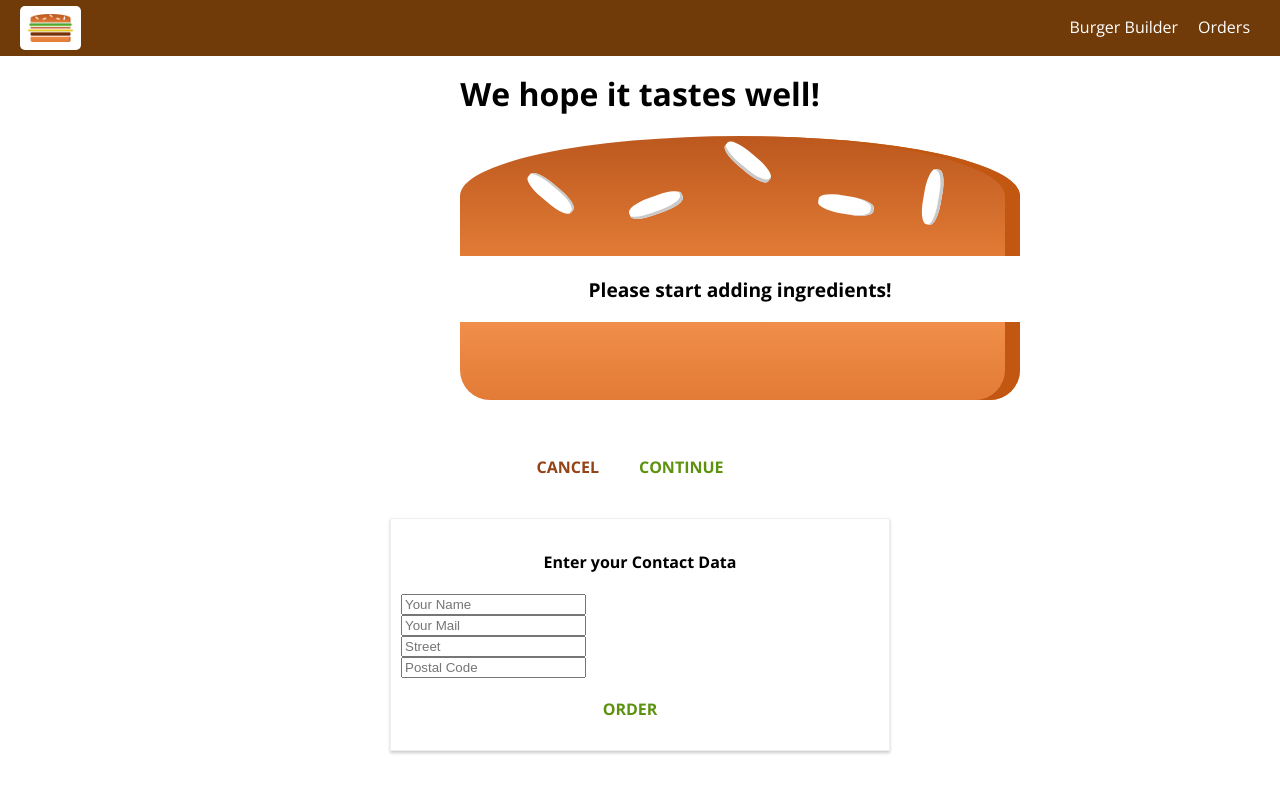
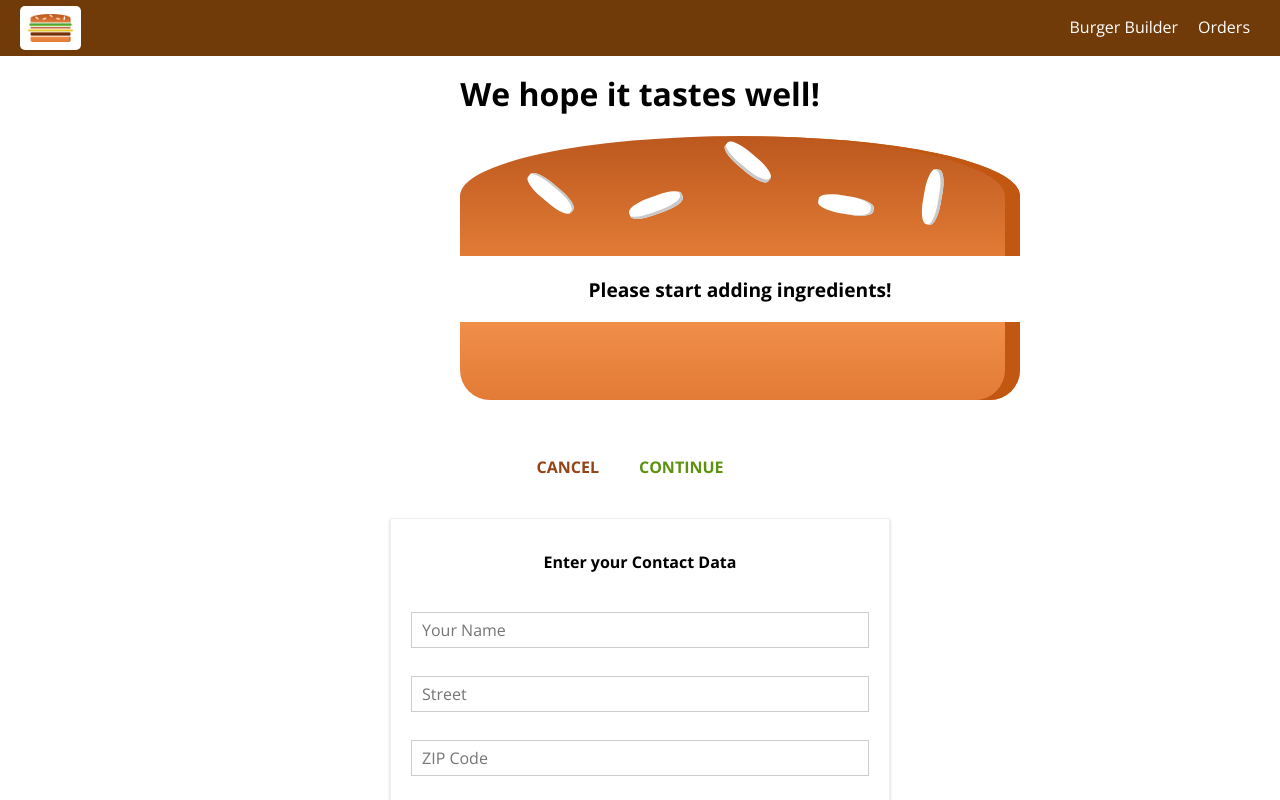
Before and after one commit to mpnri/Burger-builder, a React (Create React App) app: page /checkout in a window 1280 px wide. Both pictures are taken after a click on the button "CONTINUE". Shown: the top 800 px of the page. Built offline with nearby package versions, Linux system fonts and the light colour scheme.

Commit message:
Add Input Add validation to ContactData ------- Add Redux + Change state in BurgerBuilder & Checkout & ContactData + Fix others

```diff
--- a/package.json
+++ b/package.json
@@ -11,8 +11,10 @@
     "react": "^17.0.2",
     "react-dom": "^17.0.2",
     "react-fade-in": "^2.0.1",
+    "react-redux": "^7.2.6",
     "react-router-dom": "^5.0.1",
     "react-scripts": "5.0.0",
+    "redux": "^4.1.2",
     "web-vitals": "^2.1.4"
   },
   "scripts": {
--- a/src/components/UI/Button/Button.js
+++ b/src/components/UI/Button/Button.js
@@ -3,6 +3,7 @@ import PropTypes from 'prop-types'
 
 const Button = props => (
     <button
+        disabled={props.disabled}
         className={[styles.Button, styles[props.btnType]].join(' ')}
         onClick={props.clicked}>
         {props.children}
--- a/src/components/UI/Button/Button.module.css
+++ b/src/components/UI/Button/Button.module.css
@@ -15,6 +15,11 @@
     padding-left: 0;
 }
 
+.Button:disabled {
+    color: #ccc;
+    cursor: not-allowed;
+}
+
 .Success {
     color: #5C9210;
 }
--- /dev/null
+++ b/src/components/UI/Input/Input.js
@@ -0,0 +1,70 @@
+import styles from "./Input.module.css";
+import PropTypes from "prop-types";
+
+const Input = (props) => {
+  let inputElement = null;
+  const inputClasses = [styles.InputElement];
+
+  if (props.touched && props.invalid) {
+    inputClasses.push(styles.Invalid);
+  }
+  console.log(inputClasses);
+  switch (props.elementType) {
+    case "input":
+      inputElement = (
+        <input
+          className={inputClasses.join(' ')}
+          {...props.elementConfig}
+          value={props.value}
+          onChange={props.changed}
+        />
+      );
+      break;
+    case "textarea":
+      inputElement = (
+        <textarea
+          className={inputClasses.join(' ')}
+          {...props.elementConfig}
+          value={props.value}
+          onChange={props.changed}
+        />
+      );
+      break;
+    case "select":
+      inputElement = (
+        <select className={inputClasses.join(' ')} value={props.value} onChange={props.changed}>
+          {props.elementConfig.options.map((option) => (
+            <option key={option.value} defaultValue={option.value}>
+              {option.displayValue}
+            </option>
+          ))}
+        </select>
+      );
+      break;
+    default:
+      inputElement = (
+        <input
+          className={inputClasses.join(' ')}
+          {...props.elementConfig}
+          value={props.value}
+          onChange={props.changed}
+        />
+      );
+  }
+
+  return (
+    <div className={styles.Input}>
+      <label className={styles.Label}>{props.label}</label>
+      {inputElement}
+    </div>
+  );
+};
+
+Input.propTypes = {
+  elementType: PropTypes.string,
+  label: PropTypes.string,
+  elementConfig: PropTypes.object,
+  value: PropTypes.string,
+};
+
+export default Input;
--- /dev/null
+++ b/src/components/UI/Input/Input.module.css
@@ -0,0 +1,32 @@
+.Input {
+    width: 100%;
+    padding: 10px;
+    box-sizing: border-box;
+}
+
+.Label {
+    font-weight: bold;
+    display: block;
+    margin-bottom: 8px;
+}
+
+.InputElement {
+    outline: none;
+    border: 1px solid #ccc;
+    background-color: white;
+    font: inherit;
+    padding: 6px 10px;
+    display: block;
+    width: 100%;
+    box-sizing: border-box;
+}
+
+.InputElement:focus {
+    outline: none;
+    background-color: #ccc;
+}
+
+.Invalid {
+    border: 1px solid red;
+    background-color: #FDA49A;
+}
--- a/src/containers/Checkout/Checkout.js
+++ b/src/containers/Checkout/Checkout.js
@@ -2,24 +2,24 @@ import React, {Component} from 'react';
 import CheckoutSummary from '../../components/order/CheckoutSummary/CheckoutSummary';
 import {Route} from 'react-router-dom';
 import ContactData from './ContactData/ContactData';
+import { connect } from 'react-redux';
+class Checkout extends Component {
+    // state = {
+    //     ingredients: null,
+    //     totalPrice: 0,
+    // }
 
-class Checkout extends Component {
-    state = {
-        ingredients: null,
-        totalPrice: 0,
-    }
-
-    componentWillMount() {
-        console.log(this.props);
-        const query = new URLSearchParams(this.props.location.search);
-        const ingredients = {};
-        let price = 0;
-        query.forEach((_, key) =>
-            (key === 'price')  ? price=query.get(key):ingredients[key]= +query.get(key)
-        ); //* or parseInt(query.get(key))
-        console.log(ingredients);
-        this.setState({ingredients: ingredients, totalPrice: price});
-    }
+    // componentWillMount() {
+    //     console.log(this.props);
+    //     const query = new URLSearchParams(this.props.location.search);
+    //     const ingredients = {};
+    //     let price = 0;
+    //     query.forEach((_, key) =>
+    //         (key === 'price')  ? price=query.get(key):ingredients[key]= +query.get(key)
+    //     ); //* or parseInt(query.get(key))
+    //     console.log(ingredients);
+    //     this.setState({ingredients: ingredients, totalPrice: price});
+    // }
 
     checkoutCancelled = () => {
         this.props.history.goBack();
@@ -33,15 +33,21 @@ class Checkout extends Component {
         return (
             <div>
                 <CheckoutSummary
-                    ingredients={this.state.ingredients}
+                    ingredients={this.props.ings}
                     checkoutCancelled={this.checkoutCancelled}
                     checkoutContinued={this.checkoutContinued}  />
                 <Route
                     path={this.props.match.path + '/contact-data'}
-                    render={()=> <ContactData {...this.props} ingredients={this.state.ingredients} price={this.state.totalPrice}/>}/>
+                    //render={()=> <ContactData {...this.props} ingredients={this.props.ings} price={this.props.price}/>}
+                    component={ContactData}
+                    />
             </div>
         );
     }
 }
 
-export default Checkout;
+const mapStateToProps = (state) => ({
+    ings: state.ingredients
+})
+
+export default connect(mapStateToProps)(Checkout);
--- a/src/containers/Checkout/ContactData/ContactData.js
+++ b/src/containers/Checkout/ContactData/ContactData.js
@@ -3,76 +3,208 @@ import Button from '../../../components/UI/Button/Button';
 import styles from './ContactData.module.css';
 import axios from '../../../axios-orders.js.js';
 import Spinner from '../../../components/UI/Spinner/Spinner';
+import Input from '../../../components/UI/Input/Input';
+import { connect } from 'react-redux';
 
 class ContactData extends Component {
   state = {
-        name: '',
-        email: '',
-        address: {
-            street: '',
-            postalCode: ''
+    orderForm: {
+      name: {
+        elementType: "input",
+        elementConfig: {
+          type: "text",
+          placeholder: "Your Name",
         },
+        value: "",
+        validation: {
+          required: true,
+        },
+        valid: false,
+        touched: false,
+      },
+      street: {
+        elementType: "input",
+        elementConfig: {
+          type: "text",
+          placeholder: "Street",
+        },
+        value: "",
+        validation: {
+          required: true,
+        },
+        valid: false,
+        touched: false,
+      },
+      zipCode: {
+        elementType: "input",
+        elementConfig: {
+          type: "text",
+          placeholder: "ZIP Code",
+        },
+        value: "",
+        validation: {
+          required: true,
+          minLength: 5,
+          maxLength: 5,
+        },
+        valid: false,
+        touched: false,
+      },
+      country: {
+        elementType: "input",
+        elementConfig: {
+          type: "text",
+          placeholder: "Country",
+        },
+        value: "",
+        validation: {
+          required: true,
+        },
+        valid: false,
+        touched: false,
+      },
+      email: {
+        elementType: "input",
+        elementConfig: {
+          type: "email",
+          placeholder: "Your E-Mail",
+        },
+        value: "",
+        validation: {
+          required: true,
+        },
+        valid: false,
+        touched: false,
+      },
+      deliveryMethod: {
+        elementType: "select",
+        elementConfig: {
+          options: [
+            { value: "fastest", displayValue: "Fastest" },
+            { value: "cheapest", displayValue: "Cheapest" },
+          ],
+        },
+        value: 'fastest',
+        valid: true
+      },
+    },
+    formIsValid: false,
     loading: false,
+  };
+
+  checkValidity(value, rules) {
+    let isValid = true;
+    if (rules) { //! When element didn't need to be validate}
+        if (rules.required) {
+        isValid &&= value.trim() !== "";
+        }
+
+        if (rules.minLength) {
+        isValid &&= value.length >= rules.minLength;
+        }
+
+        if (rules.maxLength) {
+        isValid &&= value.length <= rules.maxLength;
+        }
+    }
+    return isValid;
   }
 
   orderHandler = (event) => {
     event.preventDefault();
-        console.log(this.props.ingredients);
-        this.setState({loading: true});
+    if (!this.state.formIsValid)return;
+
+    this.setState({ loading: true });
+    const customer = {};
+    Object.keys(this.state.orderForm).forEach((data) => {
+      customer[data] = this.state.orderForm[data].value;
+    });
     const order = {
       order: {
-                ingredients: this.props.ingredients,
+        ingredients: this.props.ings,
         price: this.props.price,
-                customer: {
-                    name: 'Amir Zouerami',
-                    address: {
-                        street: 'Teststreet 1',
-                        zipCode: '9174582541',
-                        country: 'Iran'
+        customer: customer,
       },
-                    email: 'test@test.com'
-                },
-                deliveryMethod: 'fastest'
-            }
-        }
-        axios.post('/data/orders', order)
-            .then(response => {
+    };
+    console.log(this.state.orderForm);
+    axios
+      .post("/data/orders", order)
+      .then((response) => {
         //console.log(response);
         //setTimeout(() => {
-                    console.log('====================================');
+        console.log("====================================");
         console.log(response);
-                    console.log('====================================');
-                    this.setState({loading: false});
+        console.log("====================================");
+        this.setState({ loading: false });
         console.log(this.props);
-                    this.props.history.push('/');
+        this.props.history.push("/");
         //}, 1000);
         //this.setState({loading: false, purchasing: false});
       })
-            .catch(error => {
+      .catch((error) => {
         console.log(error);
         //setTimeout(() => {
-                    this.setState({loading: false});
+        this.setState({ loading: false });
         //}, 1000);
       });
+  };
 
-    }
+  inputChangedHandler = (event, identifier) => {
+    const updatedForm = { ...this.state.orderForm };
+    const updatedFormElement = { ...this.state.orderForm[identifier] };
+    updatedFormElement.value = event.target.value;
+    updatedFormElement.valid = this.checkValidity(
+      updatedFormElement.value,
+      updatedFormElement?.validation
+    );
+    updatedFormElement.touched = true;
+    updatedForm[identifier] = updatedFormElement;
+
+    this.setState({
+        orderForm: updatedForm,
+        formIsValid: Object.keys(updatedForm).reduce( (isValid, key) => isValid && updatedForm[key].valid, true)
+    });
+  };
 
   render() {
     return (
       <div className={styles.ContactData}>
         <h4>Enter your Contact Data</h4>
-            {this.state.loading ?
-            <Spinner/>:
-            <form>
-              <input type="text" name="name" placeholder="Your Name" />
-              <input type="email" name="email" placeholder="Your Mail" />
-              <input type="text" name="street" placeholder="Street" />
-              <input type="text" name="postal" placeholder="Postal Code" />
-              <Button btnType='Success' clicked={this.orderHandler}>ORDER</Button>
-            </form>}
+        {this.state.loading ? (
+          <Spinner />
+        ) : (
+          <form onSubmit={this.orderHandler}>
+            {/* <Input elementType="..."  elementConfig="..." value="..." /> */}
+            {Object.keys(this.state.orderForm).map((key) => (
+              <Input
+                key={key}
+                elementType={this.state.orderForm[key].elementType}
+                elementConfig={this.state.orderForm[key].elementConfig}
+                value={this.state.orderForm[key].value}
+                //label={key}
+                changed={(event) => this.inputChangedHandler(event, key)}
+                invalid={!this.state.orderForm[key].valid}
+                touched={this.state.orderForm[key].touched}
+              />
+            ))}
+
+            {/* <Input inputtype="input" type="text" name="name" placeholder="Your Name" />
+                <Input inputtype="input" type="email" name="email" placeholder="Your Mail" />
+                <Input inputtype="input" type="text" name="postal" placeholder="Postal Code" />
+                <Input inputtype="input" type="text" name="street" placeholder="Street" /> */}
+            <Button btnType="Success" disabled={!this.state.formIsValid}>ORDER</Button>
+          </form>
+        )}
       </div>
     );
   }
 }
 
-export default ContactData;
+const mapStateToProps = state => {
+  return {
+      ings: state.ingredients,
+      price: state.totalPrice
+  }
+};
+
+export default connect(mapStateToProps)(ContactData);
--- a/src/containers/Checkout/ContactData/ContactData.module.css
+++ b/src/containers/Checkout/ContactData/ContactData.module.css
@@ -13,7 +13,3 @@
         width: 500px;
     }
 }
-
-input {
-    display: block;
-}
--- /dev/null
+++ b/src/store/actions.js
@@ -0,0 +1,2 @@
+export const ADD_INGREDIENT = 'ADD_INGREDIENT';
+export const REMOVE_INGREDIENT = 'REMOVE_INGREDIENT';
```
Also changed, not shown: src/containers/BurgerBuilder/BurgerBuilder.js (+36 -28 lines), src/index.js (+10 -3 lines), src/store/reducer.js (added, +40 -0 lines), 1 other file (tests, documents, lock files or other folders). Lines whose indentation alone changed are shown as unchanged.
